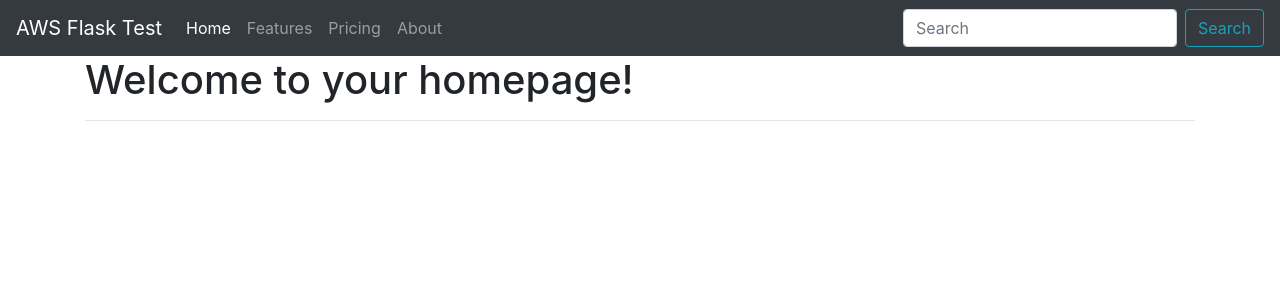
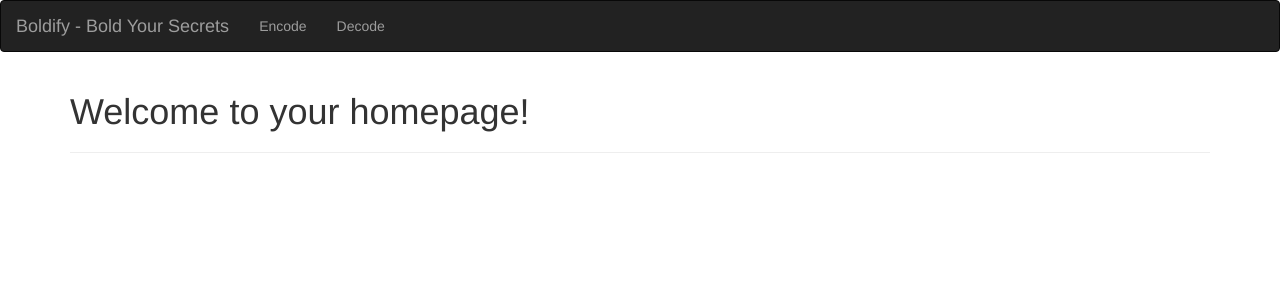
Before and after one commit to Saptak625/FlaskAWS-HelloWorld, a Flask app: page / in a window 1280 px wide. Shown: the top 300 px of the page. Run offline with Flask 2, Linux system fonts and the light colour scheme; some libraries are stand-ins or nearby versions.

Commit message:
Bootstrap Theme Change

```diff
--- a/templates/template.html
+++ b/templates/template.html
@@ -1,41 +1,24 @@
-<!doctype html>
+<!DOCTYPE html>
 <html lang="en">
 <head>
-    <!-- Required meta tags -->
+    <title>{% block title %}{% endblock %}</title>
     <meta charset="utf-8">
-    <meta name="viewport" content="width=device-width, initial-scale=1, shrink-to-fit=no">
-
-    <!-- Bootstrap CSS -->
-    <link rel="stylesheet" href="https://maxcdn.bootstrapcdn.com/bootstrap/4.0.0/css/bootstrap.min.css" integrity="sha384-Gn5384xqQ1aoWXA+058RXPxPg6fy4IWvTNh0E263XmFcJlSAwiGgFAW/dAiS6JXm" crossorigin="anonymous">
-
-    <title>{% block title %}{% endblock %}</title>
+    <meta name="viewport" content="width=device-width, initial-scale=1">
+    <link rel="stylesheet" href="https://maxcdn.bootstrapcdn.com/bootstrap/3.4.1/css/bootstrap.min.css">
+    <script src="https://ajax.googleapis.com/ajax/libs/jquery/3.5.1/jquery.min.js"></script>
+    <script src="https://maxcdn.bootstrapcdn.com/bootstrap/3.4.1/js/bootstrap.min.js"></script>
 </head>
 <body>
-    <nav class="navbar navbar-expand-lg navbar-dark bg-dark">
-        <a class="navbar-brand" href="">AWS Flask Test</a>
-        <button class="navbar-toggler" type="button" data-toggle="collapse" data-target="#navbarColor01" aria-controls="navbarColor01" aria-expanded="false" aria-label="Toggle navigation">
-            <span class="navbar-toggler-icon"></span>
-        </button>
 
-        <div class="collapse navbar-collapse" id="navbarColor01">
-            <ul class="navbar-nav mr-auto">
-                <li class="nav-item active">
-                    <a class="nav-link" href="#">Home <span class="sr-only">(current)</span></a>
-                </li>
-                <li class="nav-item">
-                    <a class="nav-link" href="#">Features</a>
-                </li>
-                <li class="nav-item">
-                    <a class="nav-link" href="#">Pricing</a>
-                </li>
-                <li class="nav-item">
-                    <a class="nav-link" href="#">About</a>
-                </li>
+    <nav class="navbar navbar-inverse">
+        <div class="container-fluid">
+            <div class="navbar-header">
+                <a class="navbar-brand active" href="/">Boldify - Bold Your Secrets</a>
+            </div>
+            <ul class="nav navbar-nav">
+                <li><a href="encode">Encode</a></li>
+                <li><a href="decode">Decode</a></li>
             </ul>
-            <form class="form-inline">
-                <input class="form-control mr-sm-2" type="search" placeholder="Search" aria-label="Search">
-                <button class="btn btn-outline-info my-2 my-sm-0" type="submit">Search</button>
-            </form>
         </div>
     </nav>
     <div class="container">
```
